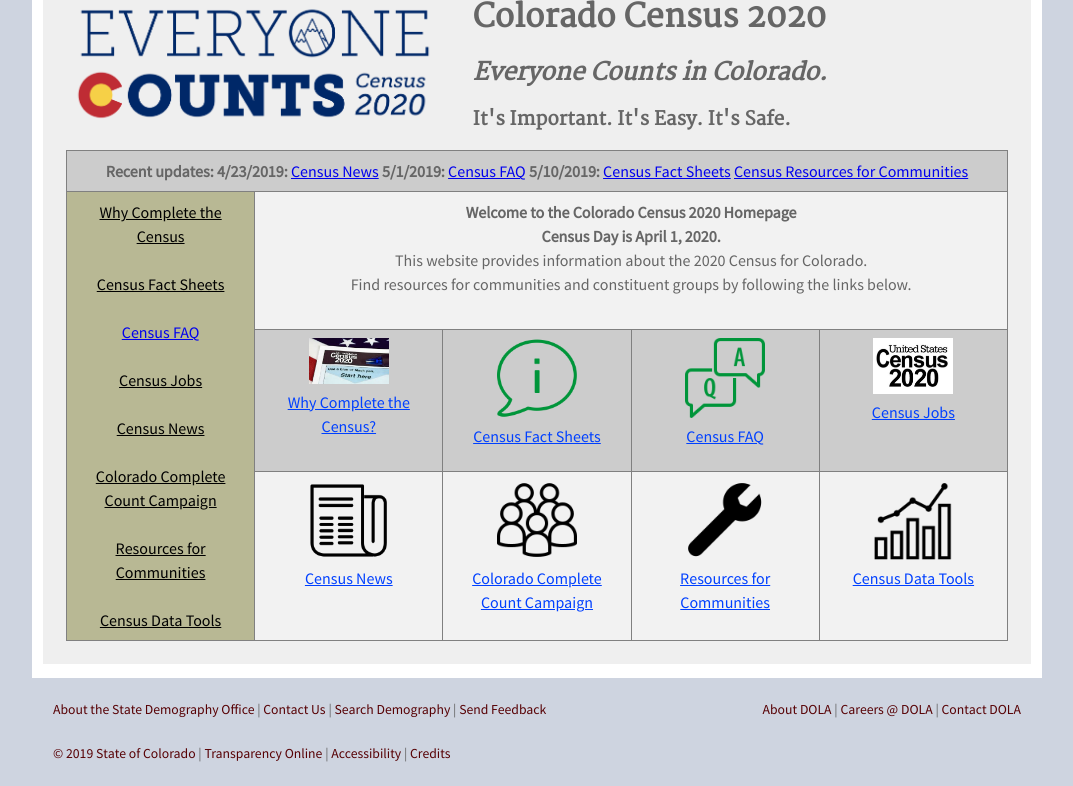
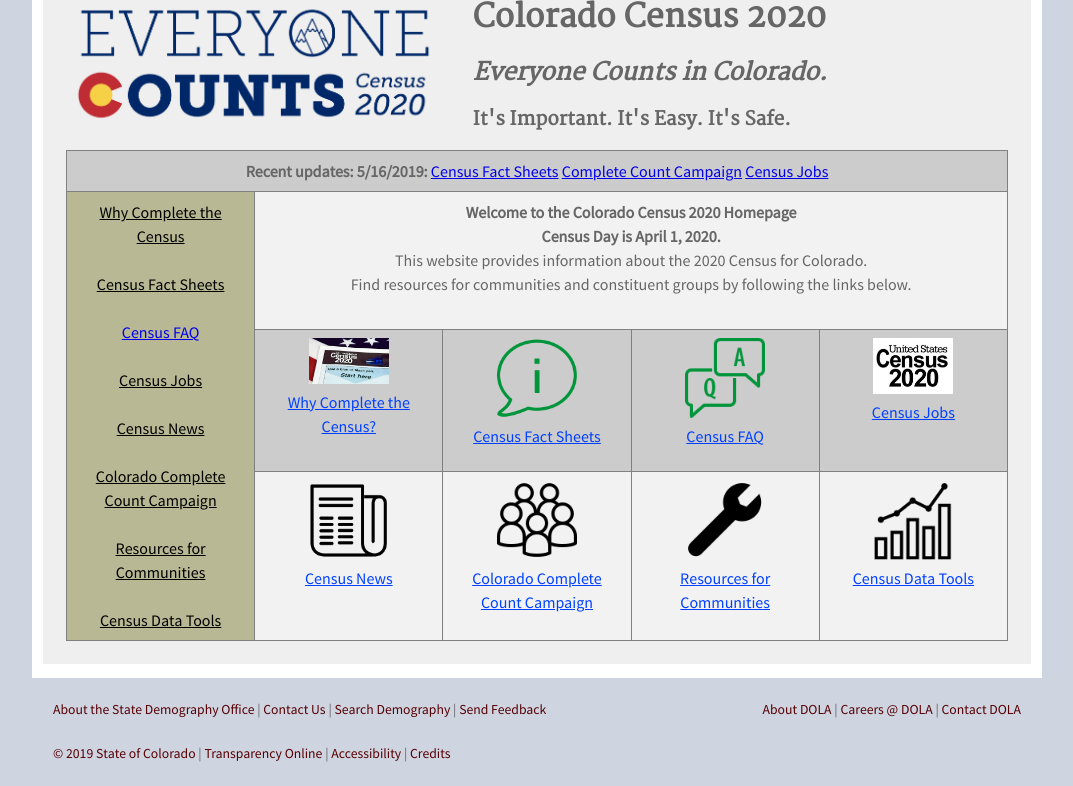
Before and after one commit to TBleess/Website_New, a Jekyll site: the page built from pages/5_CensusACS/census_2020_main.html, in a window 1280 px wide and 900 px high, scrolled down 851 px, cut to the strip 114-900 px from the top of the window. Shown: the whole strip, without its empty margins (103-1176 px from the left). Built offline with Jekyll 4.4.1, drawn with Linux system fonts in a browser that asks for light colours.

Commit message:
Update census_2020_main.html

```diff
--- a/pages/5_CensusACS/census_2020_main.html
+++ b/pages/5_CensusACS/census_2020_main.html
@@ -68,10 +68,9 @@
 		<col width="176px">
 		<td align="left" colspan="5" >
 			<b>Recent updates:</b>
-			<b>4/23/2019:</b>  <a href='https://demography.dola.colorado.gov/census-acs/2020-news/'> Census News</a>
-			<b>5/1/2019:</b> <a href='https://demography.dola.colorado.gov/census-acs/2020-faq/'>Census FAQ</a>
-			<b>5/10/2019:</b> <a href='https://demography.dola.colorado.gov/census-acs/2020-factsheets/'>Census Fact Sheets</a>
-			<a href='https://demography.dola.colorado.gov/census-acs/2020-resources/'>Census Resources for Communities</a>
+			<b>5/16/2019:</b> <a href='https://demography.dola.colorado.gov/census-acs/2020-factsheets/'>Census Fact Sheets</a>
+			<a href='https://demography.dola.colorado.gov/demography/2020CCCC/'>Complete Count Campaign</a>
+			<a href='https://demography.dola.colorado.gov/census-acs/2020-census-jobs/'>Census Jobs</a>
 		</td>
                 </tr>
 		<tr>
```
